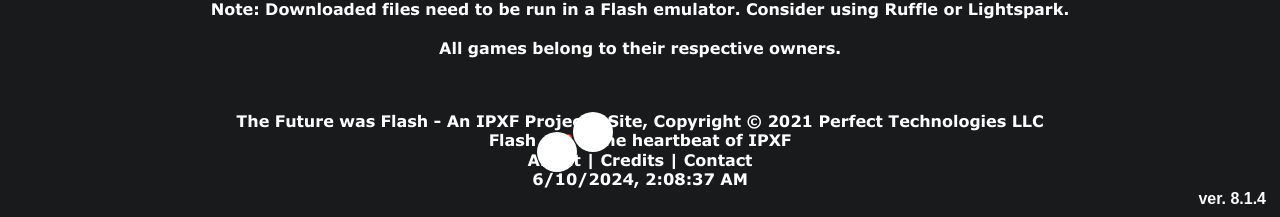
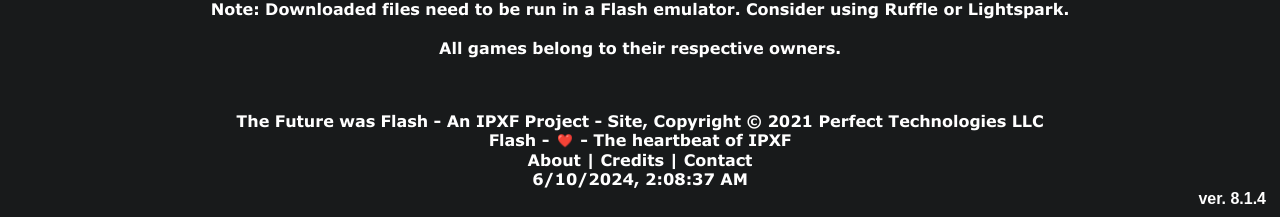
Before and after one commit to Nemu64/The-Future-was-Flash-TFwF, a PHP site: page /swf/index.html in a window 1280 px wide. Shown: the part 2198-2415 px from the top of the page. Run offline with PHP 8.4, Linux system fonts and the light colour scheme.

Commit message:
Update dark.css

```diff
--- a/swf/css/dark.css
+++ b/swf/css/dark.css
@@ -156,23 +156,6 @@ nsfwzoneend{
   display: inline-block;
   position: relative;
   animation: animateHeart 1.2s infinite;
-
-  &::before, &::after {
-    content: "";
-    width: 50px;
-    height: 50px;
-    background-color: #fff;
-    position: absolute;
-    border-radius: 50%;
-  }
-
-  &::before {
-    left: -25px;
-  }
-
-  &::after {
-    top: -25px;
-  }
 }
 @keyframes animateHeart {
   0% {
```
